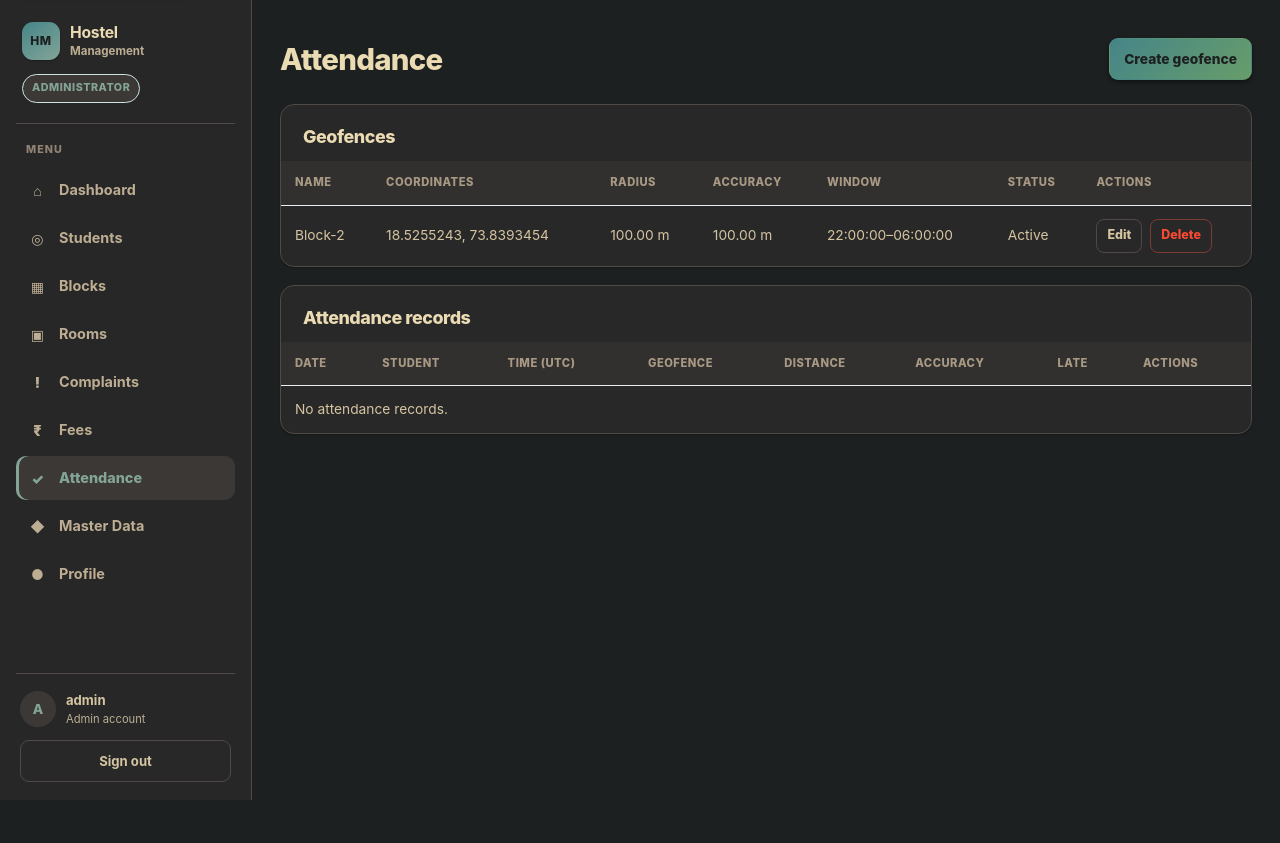
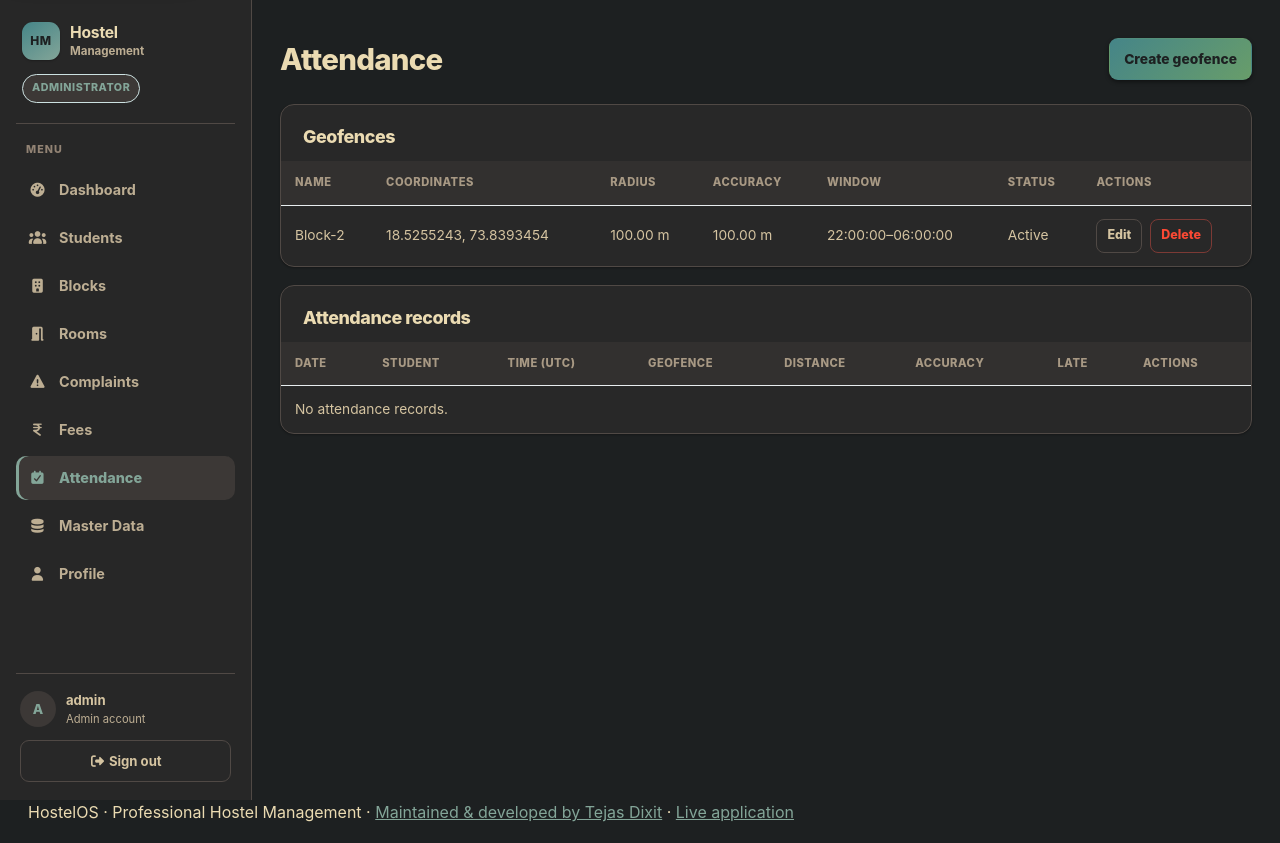
Before and after one commit to PANDATD/DES-Hostel-Mangment-, a Flask app: page /admin/attendance in a window 1280 px wide. Before the commit the page ends 800 px from the top, so only its background shows below. Run offline with Flask 3, Linux system fonts and the light colour scheme; a user stored in the database is signed in; data comes from the database, SQL or seed files in the repository; data that the repository does not hold is empty; some libraries are stand-ins or nearby versions.

Commit message:
ui: add HostelOS SEO icons and theme controls

```diff
--- a/app/templates/base.html
+++ b/app/templates/base.html
@@ -1,9 +1,36 @@
 <!doctype html>
-<html lang="en">
+<html lang="en" class="scheme-light" data-theme="light">
 <head>
   <meta charset="utf-8">
   <meta name="viewport" content="width=device-width, initial-scale=1, viewport-fit=cover">
-  <meta name="theme-color" content="#1d2021">
+  <meta name="theme-color" content="#F7F8FA">
+  <meta name="description" content="HostelOS is a responsive hostel management system for students and administrators, covering students, rooms, fees, attendance, complaints and hostel operations.">
+  <meta name="author" content="Tejas Dixit">
+  <meta name="creator" content="Tejas Dixit">
+  <meta name="publisher" content="Tejas Dixit">
+  <meta name="robots" content="index, follow">
+  <meta name="application-name" content="HostelOS">
+  <link rel="canonical" href="https://des-hostel-mangment.vercel.app{{ request.path }}">
+  <meta property="og:type" content="website">
+  <meta property="og:site_name" content="HostelOS">
+  <meta property="og:title" content="{% block og_title %}HostelOS — Professional Hostel Management{% endblock %}">
+  <meta property="og:description" content="Modern hostel operations management for students and administrators.">
+  <meta property="og:url" content="https://des-hostel-mangment.vercel.app{{ request.path }}">
+  <meta property="og:locale" content="en_IN">
+  <meta name="twitter:card" content="summary">
+  <meta name="twitter:title" content="HostelOS — Professional Hostel Management">
+  <meta name="twitter:description" content="Modern hostel operations management for students and administrators.">
+  <script>
+    (() => {
+      const theme = localStorage.getItem("hostelos-theme");
+      const dark = theme === "dark" || (!theme && window.matchMedia("(prefers-color-scheme: dark)").matches);
+      document.documentElement.classList.toggle("dark", dark);
+      document.documentElement.dataset.theme = dark ? "dark" : "light";
+    })();
+  </script>
+  <link rel="stylesheet" href="{{ url_for('static', filename='vendor/fontawesome/css/fontawesome.css') }}">
+  <link rel="stylesheet" href="{{ url_for('static', filename='vendor/fontawesome/css/solid.css') }}">
+  <link rel="stylesheet" href="{{ url_for('static', filename='vendor/fontawesome/css/brands.css') }}">
   <title>{% block title %}Hostel Management{% endblock %}</title>
   <link rel="stylesheet" href="{{ url_for('static', filename='app.css') }}">
   {% block head %}{% endblock %}
@@ -18,7 +45,7 @@
         <span class="brand-mark" aria-hidden="true">HM</span>
         <span class="brand-text"><strong>Hostel</strong><small>Management</small></span>
       </a>
-      <button class="menu-toggle" type="button" aria-controls="app-sidebar" aria-expanded="false" aria-label="Open navigation">
+      <div class="flex items-center gap-2"><button class="theme-toggle" type="button" data-theme-toggle aria-label="Switch theme" title="Switch theme"><i class="fa-solid fa-sun theme-light-icon" aria-hidden="true"></i><i class="fa-solid fa-moon theme-dark-icon" aria-hidden="true"></i></button><button class="menu-toggle" type="button" aria-controls="app-sidebar" aria-expanded="false" aria-label="Open navigation">
         <span></span><span></span><span></span>
       </button>
     </header>
@@ -37,21 +64,21 @@
         <nav class="primary-nav">
           <p class="nav-label">Menu</p>
           {% if current_user.role == 'ADMIN' %}
-            <a class="nav-link {{ 'active' if endpoint == 'admin.dashboard' else '' }}" href="{{ url_for('admin.dashboard') }}"><span class="nav-icon" aria-hidden="true">⌂</span><span>Dashboard</span></a>
-            <a class="nav-link {{ 'active' if endpoint in ['admin.students', 'admin.edit_student'] else '' }}" href="{{ url_for('admin.students') }}"><span class="nav-icon" aria-hidden="true">◎</span><span>Students</span></a>
-            <a class="nav-link {{ 'active' if endpoint in ['admin.blocks', 'admin.edit_block'] else '' }}" href="{{ url_for('admin.blocks') }}"><span class="nav-icon" aria-hidden="true">▦</span><span>Blocks</span></a>
-            <a class="nav-link {{ 'active' if endpoint in ['admin.rooms', 'admin.create_room', 'admin.edit_room'] else '' }}" href="{{ url_for('admin.rooms') }}"><span class="nav-icon" aria-hidden="true">▣</span><span>Rooms</span></a>
-            <a class="nav-link {{ 'active' if endpoint in ['admin.complaints', 'admin.edit_complaint'] else '' }}" href="{{ url_for('admin.complaints') }}"><span class="nav-icon" aria-hidden="true">!</span><span>Complaints</span></a>
-            <a class="nav-link {{ 'active' if endpoint in ['admin.fees', 'admin.edit_fee', 'admin.edit_payment'] else '' }}" href="{{ url_for('admin.fees') }}"><span class="nav-icon" aria-hidden="true">₹</span><span>Fees</span></a>
-            <a class="nav-link {{ 'active' if endpoint in ['admin.attendance', 'admin.create_geofence', 'admin.edit_geofence', 'admin.edit_attendance'] else '' }}" href="{{ url_for('admin.attendance') }}"><span class="nav-icon" aria-hidden="true">✓</span><span>Attendance</span></a>
-            <a class="nav-link {{ 'active' if endpoint in ['admin.master_data', 'admin.edit_master_data'] else '' }}" href="{{ url_for('admin.master_data') }}"><span class="nav-icon" aria-hidden="true">◆</span><span>Master Data</span></a>
+            <a class="nav-link {{ 'active' if endpoint == 'admin.dashboard' else '' }}" href="{{ url_for('admin.dashboard') }}"><span class="nav-icon" aria-hidden="true"><i class="fa-solid fa-gauge-high"></i></span><span>Dashboard</span></a>
+            <a class="nav-link {{ 'active' if endpoint in ['admin.students', 'admin.edit_student'] else '' }}" href="{{ url_for('admin.students') }}"><span class="nav-icon" aria-hidden="true"><i class="fa-solid fa-users"></i></span><span>Students</span></a>
+            <a class="nav-link {{ 'active' if endpoint in ['admin.blocks', 'admin.edit_block'] else '' }}" href="{{ url_for('admin.blocks') }}"><span class="nav-icon" aria-hidden="true"><i class="fa-solid fa-building"></i></span><span>Blocks</span></a>
+            <a class="nav-link {{ 'active' if endpoint in ['admin.rooms', 'admin.create_room', 'admin.edit_room'] else '' }}" href="{{ url_for('admin.rooms') }}"><span class="nav-icon" aria-hidden="true"><i class="fa-solid fa-door-open"></i></span><span>Rooms</span></a>
+            <a class="nav-link {{ 'active' if endpoint in ['admin.complaints', 'admin.edit_complaint'] else '' }}" href="{{ url_for('admin.complaints') }}"><span class="nav-icon" aria-hidden="true"><i class="fa-solid fa-triangle-exclamation"></i></span><span>Complaints</span></a>
+            <a class="nav-link {{ 'active' if endpoint in ['admin.fees', 'admin.edit_fee', 'admin.edit_payment'] else '' }}" href="{{ url_for('admin.fees') }}"><span class="nav-icon" aria-hidden="true"><i class="fa-solid fa-indian-rupee-sign"></i></span><span>Fees</span></a>
+            <a class="nav-link {{ 'active' if endpoint in ['admin.attendance', 'admin.create_geofence', 'admin.edit_geofence', 'admin.edit_attendance'] else '' }}" href="{{ url_for('admin.attendance') }}"><span class="nav-icon" aria-hidden="true"><i class="fa-solid fa-calendar-check"></i></span><span>Attendance</span></a>
+            <a class="nav-link {{ 'active' if endpoint in ['admin.master_data', 'admin.edit_master_data'] else '' }}" href="{{ url_for('admin.master_data') }}"><span class="nav-icon" aria-hidden="true"><i class="fa-solid fa-database"></i></span><span>Master Data</span></a>
           {% else %}
             <a class="nav-link {{ 'active' if endpoint == 'student.dashboard' else '' }}" href="{{ url_for('student.dashboard') }}"><span class="nav-icon" aria-hidden="true">⌂</span><span>Dashboard</span></a>
             <a class="nav-link {{ 'active' if endpoint in ['student.complaints', 'student.edit_complaint'] else '' }}" href="{{ url_for('student.complaints') }}"><span class="nav-icon" aria-hidden="true">!</span><span>Complaints</span></a>
             <a class="nav-link {{ 'active' if endpoint == 'student.fees' else '' }}" href="{{ url_for('student.fees') }}"><span class="nav-icon" aria-hidden="true">₹</span><span>Fees</span></a>
             <a class="nav-link {{ 'active' if endpoint == 'student.attendance' else '' }}" href="{{ url_for('student.attendance') }}"><span class="nav-icon" aria-hidden="true">✓</span><span>Attendance</span></a>
           {% endif %}
-          <a class="nav-link {{ 'active' if endpoint == 'auth.profile' else '' }}" href="{{ url_for('auth.profile') }}"><span class="nav-icon" aria-hidden="true">●</span><span>Profile</span></a>
+          <a class="nav-link {{ 'active' if endpoint == 'auth.profile' else '' }}" href="{{ url_for('auth.profile') }}"><span class="nav-icon" aria-hidden="true"><i class="fa-solid fa-user"></i></span><span>Profile</span></a>
         </nav>
 
         <div class="sidebar-foot">
@@ -61,7 +88,7 @@
           </div>
           <form action="{{ url_for('auth.logout') }}" method="post">
             <input type="hidden" name="csrf_token" value="{{ csrf_token() }}">
-            <button class="logout-button" type="submit">Sign out</button>
+            <button class="logout-button" type="submit"><i class="fa-solid fa-right-from-bracket" aria-hidden="true"></i> Sign out</button>
           </form>
         </div>
       </aside>
@@ -92,6 +119,16 @@
     </main>
   {% endif %}
 
+  <footer class="site-footer">
+    <div class="content-inner" style="padding-top:0;padding-bottom:18px;">
+      <span>HostelOS · Professional Hostel Management</span>
+      <span> · </span>
+      <a href="https://tejasdixit.in" rel="author noopener" target="_blank">Maintained & developed by Tejas Dixit</a>
+      <span> · </span>
+      <a href="https://des-hostel-mangment.vercel.app" rel="home">Live application</a>
+    </div>
+  </footer>
+
   <script src="{{ url_for('static', filename='app.js') }}" defer></script>
   {% block scripts %}{% endblock %}
 </body>
```
